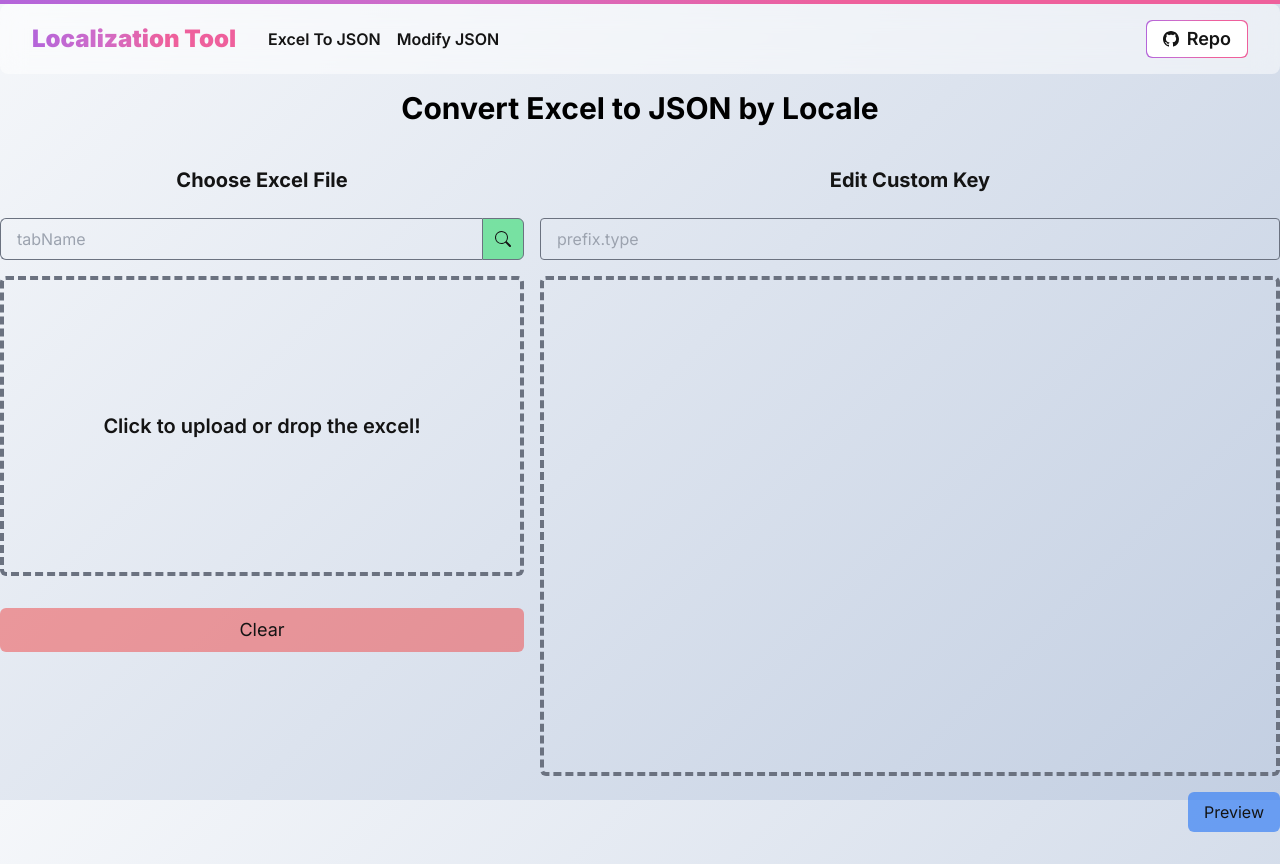
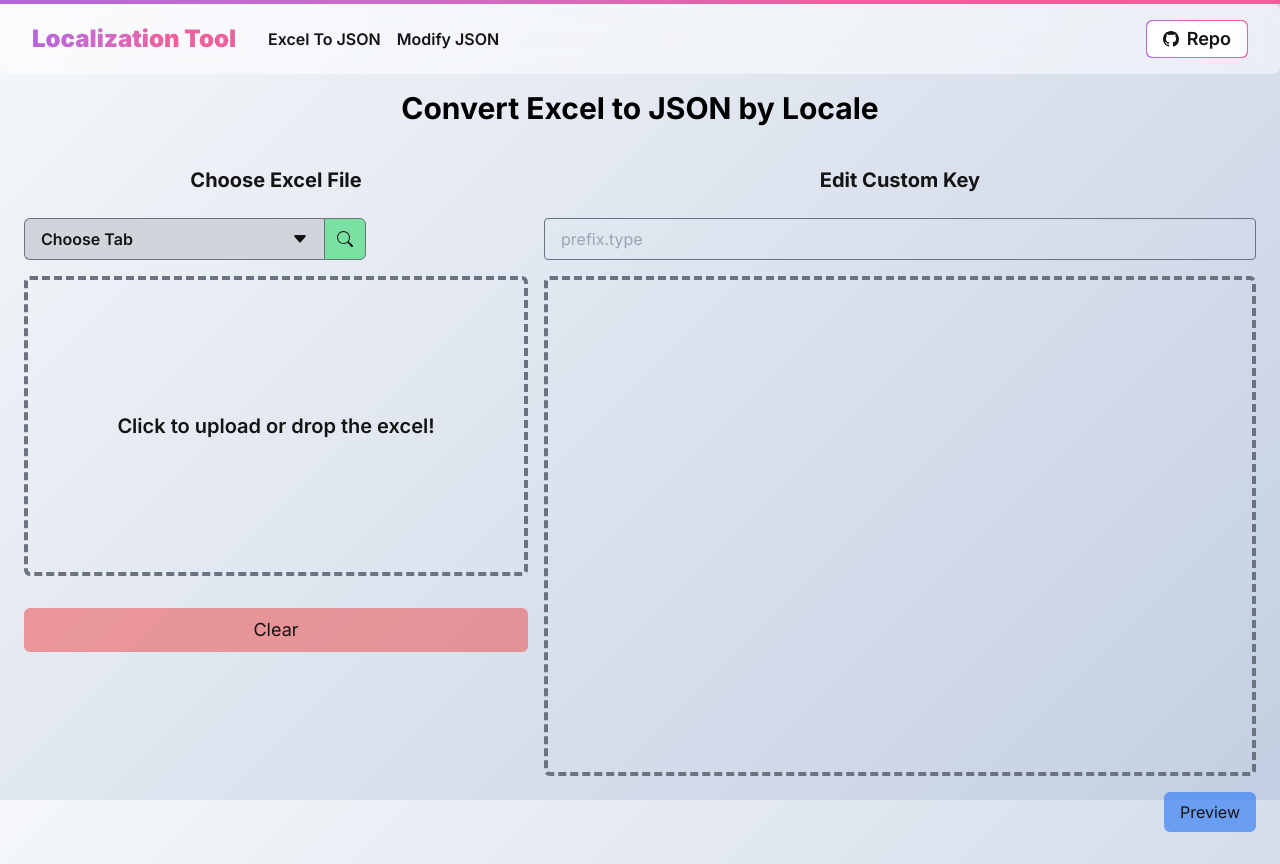
Before and after one commit to kwei/cl-localization, a Next.js app: page / in a window 1280 px wide. Built offline with nearby package versions, Linux system fonts and the light colour scheme.

Commit message:
[bug fix] Select Data Rows Before Editing Keys

```diff
--- a/src/app/(site)/FileContext.tsx
+++ b/src/app/(site)/FileContext.tsx
@@ -8,24 +8,37 @@ import {
   useMemo,
   useState,
 } from 'react';
-import readXlsxFile, { Row } from 'read-excel-file';
+import readXlsxFile, { readSheetNames, Row } from 'read-excel-file';
 
 export const FileContext = ({ children }: { children: ReactNode }) => {
   const [file, setFile] = useState<File | Blob | null>(null);
   const [rows, setRows] = useState<Row[]>([]);
+  const [openSelector, setOpenSelector] = useState<boolean>(false);
   const [sheetName, setSheetName] = useState<string>();
+  const [sheetNames, setSheetNames] = useState<string[]>([]);
   const [selectedRows, setSelectedRows] = useState<number[]>([]);
 
   const ctxVal = useMemo(
     () => ({
       rows,
+      sheetNames,
       selectedRows,
+      openSelector,
       setFile,
       setSheetName,
       setSelectedRows,
+      setOpenSelector: (flag: boolean) => setOpenSelector(flag),
     }),
-    [rows, selectedRows],
+    [openSelector, rows, selectedRows, sheetNames],
   );
+
+  useEffect(() => {
+    if (file) {
+      readSheetNames(file).then((sheetNames) => {
+        setSheetNames(sheetNames);
+      });
+    }
+  }, [file]);
 
   useEffect(() => {
     if (file && sheetName) {
@@ -43,16 +56,22 @@ export const FileContext = ({ children }: { children: ReactNode }) => {
 
 const Ctx = createContext<{
   rows: Row[];
+  sheetNames: string[];
   selectedRows: number[];
+  openSelector: boolean;
   setFile: (file: File | Blob | null) => void;
   setSheetName: (name: string) => void;
   setSelectedRows: (rows: number[]) => void;
+  setOpenSelector: (flag: boolean) => void;
 }>({
   rows: [],
+  sheetNames: [],
   selectedRows: [],
+  openSelector: false,
   setFile: (_file: File | Blob | null) => {},
   setSheetName: (_name: string) => {},
   setSelectedRows: (_rows: number[]) => {},
+  setOpenSelector: (_flag: boolean) => {},
 });
 
 export const useFileCtx = () => useContext(Ctx);
--- a/src/app/(site)/FileUploader.tsx
+++ b/src/app/(site)/FileUploader.tsx
@@ -1,27 +1,34 @@
 'use client';
 
 import { useFileCtx } from '@/app/(site)/FileContext';
+import { Dropdown, DropdownOption } from '@/app/components/Dropdown';
 import { SearchIcon } from '@/app/components/SearchIcon';
 import { useFileUpload } from '@/hooks/useFileUpload';
-import { useCallback, useEffect, useRef } from 'react';
+import { useCallback, useEffect, useRef, useState } from 'react';
 
-const ACCEPTED_FILE_TYPE = 'application/vnd.openxmlformats-officedocument.spreadsheetml.sheet';
+const ACCEPTED_FILE_TYPE =
+  'application/vnd.openxmlformats-officedocument.spreadsheetml.sheet';
 
 export const FileUploader = () => {
   const inputRef = useRef<HTMLInputElement>(null);
-  const sheetRef = useRef<HTMLInputElement>(null);
-  const { setFile, setSheetName } = useFileCtx();
-  const { file, getDropProperties, handleOnChange, clear } = useFileUpload(ACCEPTED_FILE_TYPE);
+  const [tabName, setTabName] = useState<string>();
+  const { sheetNames, setFile, setSheetName, setOpenSelector } = useFileCtx();
+  const { file, getDropProperties, handleOnChange, clear } =
+    useFileUpload(ACCEPTED_FILE_TYPE);
 
   const handleClick = useCallback(() => {
     inputRef.current?.click();
   }, []);
 
+  const handleOnChangeTab = (name: string) => {
+    setTabName(name);
+  };
+
   const handleSearchFile = useCallback(() => {
-    const sheetName = sheetRef.current?.value;
-    if (!sheetName || sheetName.trim() === '') return;
-    setSheetName(sheetName);
-  }, [setSheetName]);
+    if (!tabName || tabName.trim() === '') return;
+    setSheetName(tabName);
+    setOpenSelector(true);
+  }, [setOpenSelector, setSheetName, tabName]);
 
   const handleClear = useCallback(() => {
     clear();
@@ -30,8 +37,6 @@ export const FileUploader = () => {
     if (!inputRef.current) return;
     inputRef.current.files = null;
     inputRef.current.value = '';
-    if (!sheetRef.current) return;
-    sheetRef.current.value = '';
   }, [clear, setFile, setSheetName]);
 
   useEffect(() => {
@@ -46,15 +51,30 @@ export const FileUploader = () => {
         Choose Excel File
       </h3>
       <div className="flex w-full items-center">
-        <fieldset className="flex flex-1 items-center rounded-md rounded-r-none border border-r-0 border-solid border-gray-500 py-2 pl-2 transition-colors hover:border-gray-500/70">
-          <input
-            ref={sheetRef}
-            type="text"
-            name="sheetName"
-            className="w-full bg-transparent px-2 focus:outline-0"
-            placeholder="tabName"
-          />
-        </fieldset>
+        <Dropdown
+          value={tabName}
+          placeholder="Choose Tab"
+          className="min-w-[300px] rounded-l-md border border-r-0 border-solid border-gray-500 bg-gray-300 px-4 py-2 transition-colors hover:bg-gray-300/50"
+          onChange={handleOnChangeTab}
+        >
+          <div className="flex max-h-[350px] flex-col overflow-y-auto rounded-md border border-solid border-gray-500 bg-gray-300 p-2 gap-1">
+            {sheetNames.map((tab) => (
+              <DropdownOption
+                key={tab}
+                value={tab}
+                label={tab}
+                className={`${tabName === tab ? 'bg-white/70' : ''} rounded-sm px-4 py-1 text-left transition-colors hover:bg-white/50`}
+              />
+            ))}
+          </div>
+        </Dropdown>
+        <input
+          type="text"
+          name="sheetName"
+          className="hidden"
+          value={tabName}
+          readOnly
+        />
         <button
           type="button"
           onClick={handleSearchFile}
--- a/src/app/(site)/Form.tsx
+++ b/src/app/(site)/Form.tsx
@@ -6,7 +6,7 @@ import { Locale } from '@/constants';
 import { FormEvent, ReactNode, useCallback, useMemo } from 'react';
 
 export const Form = ({ children }: { children: ReactNode }) => {
-  const { rows } = useFileCtx();
+  const { rows, selectedRows } = useFileCtx();
   const { setData, open } = usePreviewModal();
 
   const localeIndex: Record<string, number> = useMemo(() => {
@@ -24,8 +24,14 @@ export const Form = ({ children }: { children: ReactNode }) => {
       };
     }
     const row = rows[0].map((data) => data?.toString());
+    let keyIndex = 0;
+    rows[0].forEach((cell, i) => {
+      if (cell?.toString() === 'ENU' || cell?.toString() === 'ENG') {
+        keyIndex = i;
+      }
+    });
     return {
-      [Locale.Default]: 0,
+      [Locale.Default]: keyIndex,
       [Locale.FRA]: row.indexOf(Locale.FRA),
       [Locale.JPN]: row.indexOf(Locale.JPN),
       [Locale.DEU]: row.indexOf(Locale.DEU),
@@ -43,12 +49,12 @@ export const Form = ({ children }: { children: ReactNode }) => {
       const formData = new FormData(event.target as HTMLFormElement);
       const prefix = formData.get('prefix') as string;
       const newKeys: string[] = [];
-      for (let i = 0; i < rows.length - 1; i++) {
+      selectedRows.forEach((_, i) => {
         newKeys.push(
           ((prefix !== '' ? prefix.trim() + '.' : '') +
             formData.get(`new-key-${i}`)) as string,
         );
-      }
+      });
       const result: Record<string, Record<string, string>> = {
         [Locale.Default]: {},
         [Locale.FRA]: {},
@@ -63,14 +69,14 @@ export const Form = ({ children }: { children: ReactNode }) => {
       newKeys.forEach((key, i) => {
         Object.keys(localeIndex).forEach((locale) => {
           const index = localeIndex[locale];
-          const cell = rows[i + 1][index];
+          const cell = rows[selectedRows[i]][index];
           result[locale][key] = cell ? cell.toString() : '';
         });
       });
       setData(result);
       open(true);
     },
-    [setData, open, rows, localeIndex],
+    [selectedRows, setData, open, localeIndex, rows],
   );
 
   return (
--- a/src/app/(site)/SelectorModal.tsx
+++ b/src/app/(site)/SelectorModal.tsx
@@ -5,23 +5,25 @@ import { ReactNode, useCallback, useEffect, useState } from 'react';
 import { Row } from 'read-excel-file';
 
 export const SelectorModal = ({ children }: { children: ReactNode }) => {
-  const { rows, setSelectedRows } = useFileCtx();
+  const { rows, setSelectedRows, openSelector, setOpenSelector } = useFileCtx();
   const [show, setShow] = useState(false);
 
   const handleOnConfirm = useCallback(
     (indexes: number[]) => {
       if (indexes.length === 0) return;
       setSelectedRows(indexes);
-      setShow(false);
+      setOpenSelector(false);
     },
-    [setSelectedRows],
+    [setOpenSelector, setSelectedRows],
   );
 
   useEffect(() => {
-    if (rows.length > 0) {
+    if (rows.length > 0 && openSelector) {
       setShow(true);
+    } else {
+      setShow(false);
     }
-  }, [rows.length]);
+  }, [rows.length, openSelector]);
 
   return (
     <>
@@ -49,7 +51,7 @@ const Modal = ({
 
   return (
     <div className="fixed bottom-0 left-0 right-0 top-0 flex items-center justify-center bg-black/50">
-      <div className="flex h-[700px] w-[500px] flex-col gap-4 rounded-2xl bg-white p-4 shadow-lg">
+      <div className="flex h-[700px] w-[700px] flex-col gap-4 rounded-2xl bg-white p-4 shadow-lg">
         <h3 className="w-full text-center text-xl font-bold">
           Select Data Rows
         </h3>
@@ -69,16 +71,55 @@ const Modal = ({
 };
 
 const PreviewExcel = ({ rows }: { rows: Row[] }) => {
+  const [selectAll, setSelectAll] = useState<boolean>(false);
+
+  const handleSelectAll = () => {
+    setSelectAll(true);
+  };
+
+  const handleClearAll = () => {
+    setSelectAll(false);
+  };
+
   return (
-    <div className="flex flex-1 flex-col overflow-y-auto p-4">
+    <div className="flex w-full flex-1 flex-col overflow-y-auto p-4">
+      <div className="flex w-full flex-row-reverse items-center gap-4 pb-4">
+        <button
+          type="button"
+          onClick={handleClearAll}
+          className="rounded-md border border-solid border-red-500/50 px-4 py-1 text-red-500 transition-colors hover:bg-red-500/30 hover:text-red-800"
+        >
+          Clear All
+        </button>
+        <button
+          type="button"
+          onClick={handleSelectAll}
+          className="rounded-md border border-solid border-blue-500/50 px-4 py-1 text-blue-500 transition-colors hover:bg-blue-500/30 hover:text-blue-800"
+        >
+          Select All
+        </button>
+      </div>
       {rows.map((row, i) => (
-        <RowData row={row} index={i} key={`row-${i.toString()}`} />
+        <RowData
+          row={row}
+          index={i}
+          selected={selectAll}
+          key={`row-${i.toString()}`}
+        />
       ))}
     </div>
   );
 };
 
-const RowData = ({ row, index }: { row: Row; index: number }) => {
+const RowData = ({
+  row,
+  index,
+  selected,
+}: {
+  row: Row;
+  index: number;
+  selected: boolean;
+}) => {
   const [clicked, setClicked] = useState(false);
   const [checked, setChecked] = useState(false);
 
@@ -86,11 +127,15 @@ const RowData = ({ row, index }: { row: Row; index: number }) => {
     setChecked((prevState) => !prevState);
   };
 
-  const handleOnMouseOver = useCallback(() => {
+  const handleOnMouseEnter = useCallback(() => {
     if (clicked) {
       setChecked(true);
     }
   }, [clicked]);
+
+  useEffect(() => {
+    setChecked(selected);
+  }, [selected]);
 
   useEffect(() => {
     function handleMouseDown() {
@@ -110,7 +155,7 @@ const RowData = ({ row, index }: { row: Row; index: number }) => {
   }, []);
 
   return (
-    <div className="w-full text-sm" onMouseOver={handleOnMouseOver}>
+    <div className="w-full text-sm" onMouseEnter={handleOnMouseEnter}>
       <input
         type="checkbox"
         id={`row-${index.toString()}`}
--- a/src/app/(site)/page.tsx
+++ b/src/app/(site)/page.tsx
@@ -7,7 +7,7 @@ import { PreviewModalContext } from '@/app/Context/PreviewModalContext';
 
 export default function Home() {
   return (
-    <main className="flex w-full flex-1 items-center justify-center pb-8">
+    <main className="flex w-full flex-1 items-center justify-center pb-8 px-6">
       <div className="h-full w-full max-w-[1280px]">
         <PreviewModalContext>
           <FileContext>
--- a/src/app/Context/PreviewModalContext.tsx
+++ b/src/app/Context/PreviewModalContext.tsx
@@ -52,7 +52,7 @@ const PreviewModal = ({
   const { open } = usePreviewModal();
   return (
     <div className="fixed bottom-0 left-0 right-0 top-0 flex items-center justify-center bg-black/50">
-      <div className="flex h-[700px] w-[500px] flex-col gap-4 rounded-2xl bg-white p-4 shadow-lg">
+      <div className="flex h-[700px] w-[700px] flex-col gap-4 rounded-2xl bg-white p-4 shadow-lg">
         <h3 className="w-full text-center text-xl font-bold">
           Preview Localization Result
         </h3>
@@ -99,7 +99,7 @@ const LocalResultBlock = ({
       className="group relative w-full rounded-md border border-solid border-gray-500 px-4 pb-2"
     >
       <legend className="px-2 font-semibold">{local}</legend>
-      <pre className="w-full max-w-[380px] overflow-x-auto text-gray-500">
+      <pre className="w-full max-w-[580px] overflow-x-auto text-gray-500">
         {jsonValue}
       </pre>
       <button
--- /dev/null
+++ b/src/app/components/CaretDownFillIcon.tsx
@@ -0,0 +1,12 @@
+export const CaretDownFillIcon = () => (
+  <svg
+    xmlns="http://www.w3.org/2000/svg"
+    width="16"
+    height="16"
+    fill="currentColor"
+    className="bi bi-caret-down-fill"
+    viewBox="0 0 16 16"
+  >
+    <path d="M7.247 11.14 2.451 5.658C1.885 5.013 2.345 4 3.204 4h9.592a1 1 0 0 1 .753 1.659l-4.796 5.48a1 1 0 0 1-1.506 0z" />
+  </svg>
+);
--- /dev/null
+++ b/src/app/components/Dropdown.tsx
@@ -0,0 +1,109 @@
+'use client';
+
+import { CaretDownFillIcon } from '@/app/components/CaretDownFillIcon';
+import { useFocusRef } from '@/hooks/useFocusRef';
+import {
+  createContext,
+  ReactNode,
+  useCallback,
+  useContext,
+  useMemo,
+  useState,
+} from 'react';
+
+interface Props {
+  className?: string;
+  value?: string;
+  placeholder?: string;
+  children: ReactNode;
+  onChange?: (value: string) => void;
+}
+
+interface CtxVal {
+  value: string;
+  setValue: (value: string) => void;
+  close: () => void;
+}
+
+const initCtxVal = {
+  value: '',
+  setValue: (_value: string) => {},
+  close: () => {},
+};
+
+export const Dropdown = (props: Props) => {
+  const {
+    className = '',
+    value,
+    placeholder = 'Select One',
+    children,
+    onChange,
+  } = props;
+  const [selected, setSelected] = useState(value ?? '');
+  const [open, setOpen] = useState(false);
+  const ref = useFocusRef<HTMLDivElement>(() => {
+    setOpen(false);
+  });
+
+  const handleOnChange = useCallback(
+    (val: string) => {
+      setSelected(val);
+      if (onChange) onChange(val);
+    },
+    [onChange],
+  );
+
+  const ctxVal = useMemo(
+    () => ({
+      value: selected,
+      setValue: handleOnChange,
+      close: () => setOpen(false),
+    }),
+    [handleOnChange, selected],
+  );
+
+  return (
+    <div ref={ref} className="relative inline-block">
+      <button
+        type="button"
+        onClick={() => setOpen((prevState) => !prevState)}
+        className={`peer ${className} flex w-full items-center justify-between gap-4 font-semibold`}
+      >
+        <span>{value ?? placeholder}</span>
+        <CaretDownFillIcon />
+      </button>
+      <div
+        className={`absolute left-0 right-0 top-full z-30 mt-1 grid transition-all ${open ? 'grid-rows-[1fr]' : 'grid-rows-[0fr]'}`}
+      >
+        <Ctx.Provider value={ctxVal}>
+          <div className="overflow-hidden">{children}</div>
+        </Ctx.Provider>
+      </div>
+    </div>
+  );
+};
+
+const Ctx = createContext<CtxVal>(initCtxVal);
+
+export const DropdownOption = ({
+  value,
+  label,
+  className = '',
+}: {
+  value: string;
+  label: string;
+  className?: string;
+}) => {
+  const { setValue, close } = useContext(Ctx);
+
+  const handleOnSelect = useCallback(() => {
+    setValue(value);
+    close();
+  }, [close, setValue, value]);
+
+  return (
+    <button type="button" onClick={handleOnSelect} className={className}>
+      {label}
+    </button>
+  );
+};
--- /dev/null
+++ b/src/hooks/useFocusRef.ts
@@ -0,0 +1,21 @@
+'use client';
+
+import { useEffect, useRef } from 'react';
+
+export const useFocusRef = <T extends HTMLElement>(cb: () => void) => {
+  const ref = useRef<T>(null);
+
+  useEffect(() => {
+    const handleClickOutside = (event: MouseEvent) => {
+      if (ref.current && !ref.current.contains(event.target as Node)) {
+        cb();
+      }
+    };
+    document.addEventListener('mousedown', handleClickOutside);
+    return () => {
+      document.removeEventListener('mousedown', handleClickOutside);
+    };
+  }, [cb]);
+
+  return ref;
+};
```
Also changed, not shown: src/app/(site)/KeyEditor.tsx (+11 -4 lines).
